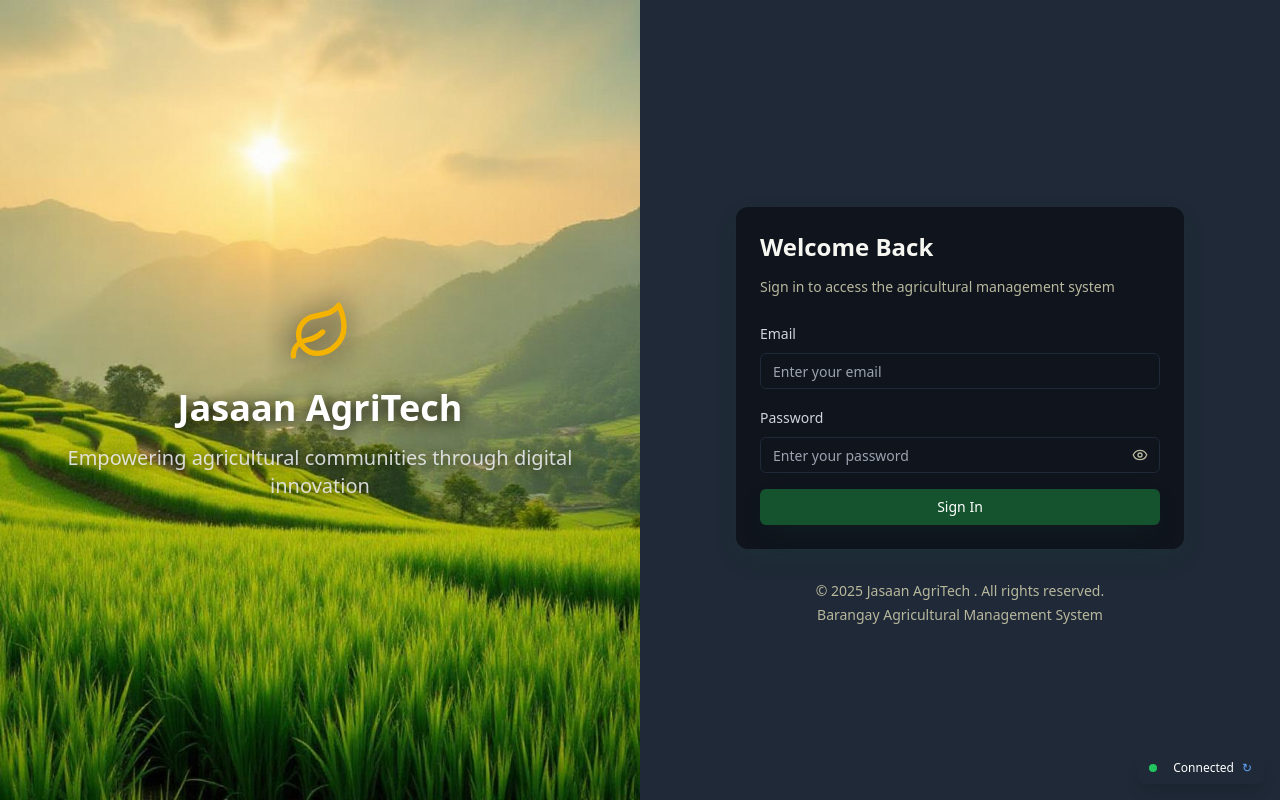
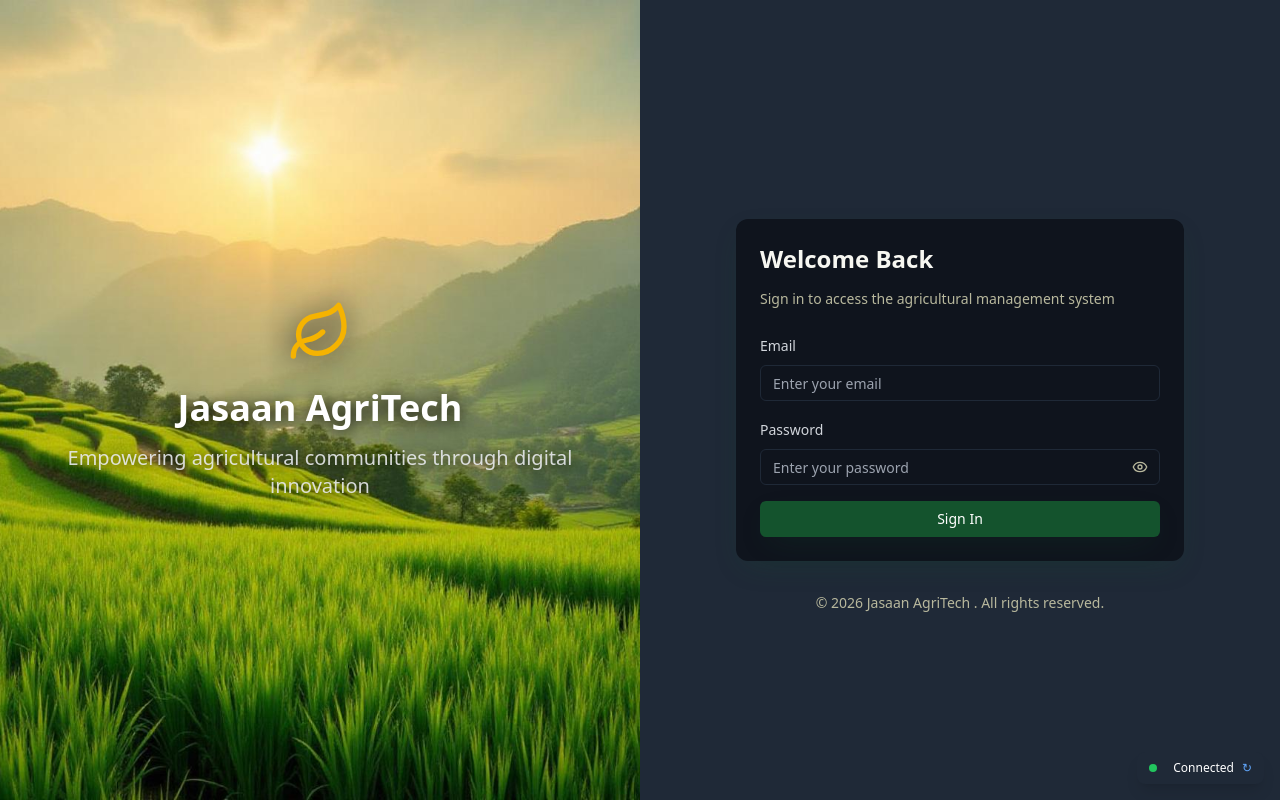
Before and after one commit to devilicious-ken/Agritech, a React (Vite) app: page /users in a window 1280 px wide. Built offline with nearby package versions, Linux system fonts and the light colour scheme; no server answers; the database is empty.

Commit message:
Update LogInPage.jsx

```diff
--- a/src/components/LogInPage.jsx
+++ b/src/components/LogInPage.jsx
@@ -135,8 +135,8 @@ const LoginPage = ({
 
           {/* Footer */}
           <footer className="text-center text-sm text-[#b8b89d] mt-8">
-            <p>&copy; 2025 Jasaan AgriTech . All rights reserved.</p>
-            <p className="mt-1">Barangay Agricultural Management System</p>
+            <p>&copy; 2026 Jasaan AgriTech . All rights reserved.</p>
+
           </footer>
         </div>
       </div>
```
